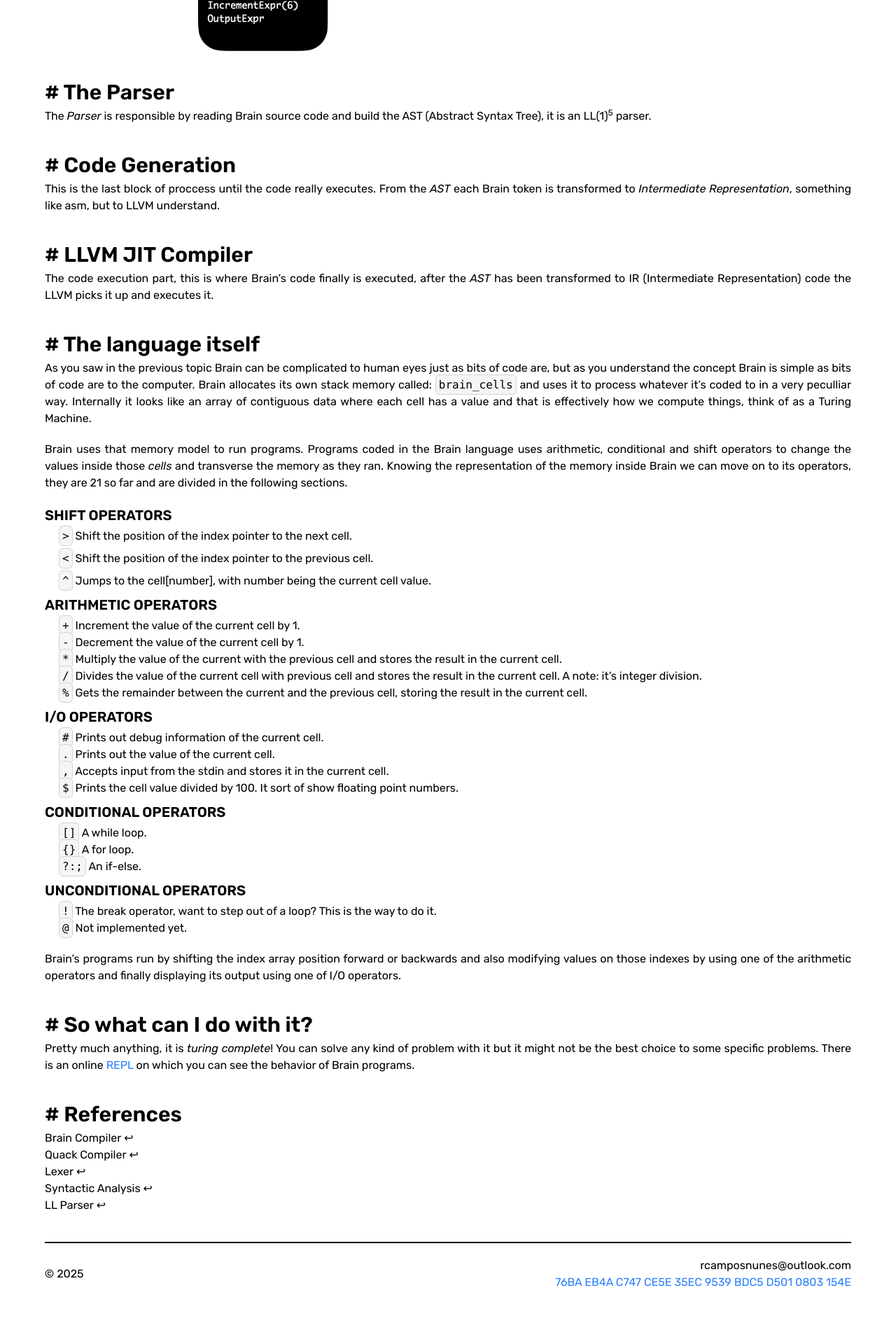
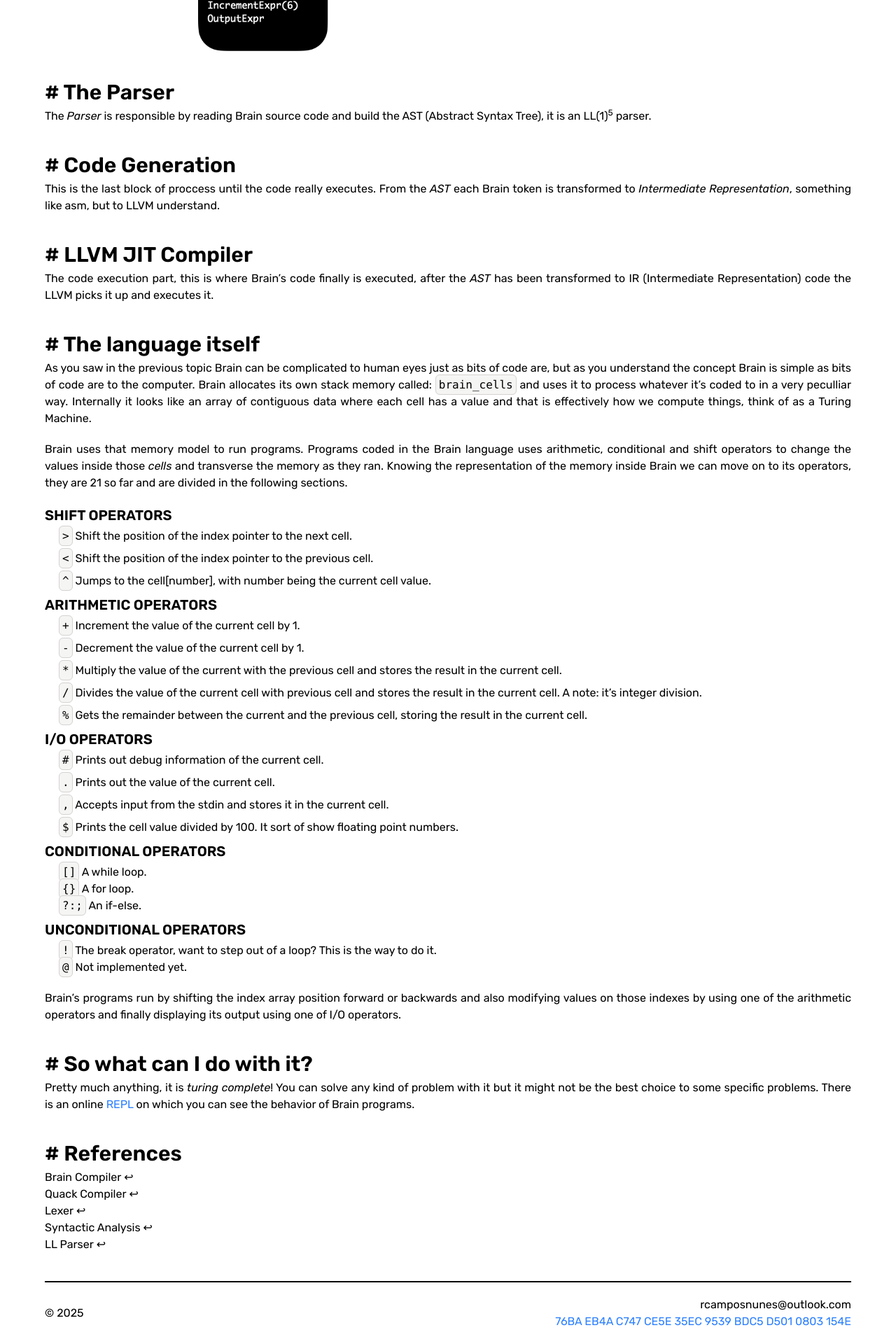
Before and after one commit to rafaelcn/rafaelcn.github.io, a Jekyll site: the page built from _posts/2016-08-19-brain.md, in a window 1280 px wide. Shown: the part 1455-3375 px from the top of the page at 70% size. Built offline with Jekyll 4.4.1, drawn with Linux system fonts in a browser that asks for light colours; nearby versions of some CDN libraries; some web fonts are replaced; before the commit the page ends 3319 px from its top, so only the background shows below that.

Commit message:
Improve spacing of list elements
Signed-off-by: Rafael Campos Nunes <rcamposnunes@outlook.com>

```diff
--- a/_posts/2016-08-19-brain.md
+++ b/_posts/2016-08-19-brain.md
@@ -58,7 +58,7 @@ Brain uses that memory model to run programs. Programs coded in the Brain langua
 * `*` Multiply the value of the current with the previous cell and stores the result in the current cell.
 * `/` Divides the value of the current cell with previous cell and stores the result in the current cell. A note: it's integer division.
 * `%` Gets the remainder between the current and the previous cell, storing the result in the current cell.
-{: .ml-5}
+{: .ml-5 .space-y-2}
 
 ### I/O operators
 {: .uppercase}
@@ -67,7 +67,7 @@ Brain uses that memory model to run programs. Programs coded in the Brain langua
 * `.` Prints out the value of the current cell.
 * `,` Accepts input from the stdin and stores it in the current cell.
 * `$` Prints the cell value divided by 100. It sort of show floating point numbers.
-{: .ml-5}
+{: .ml-5 .space-y-2}
 
 ### Conditional operators
 {: .uppercase}
```
